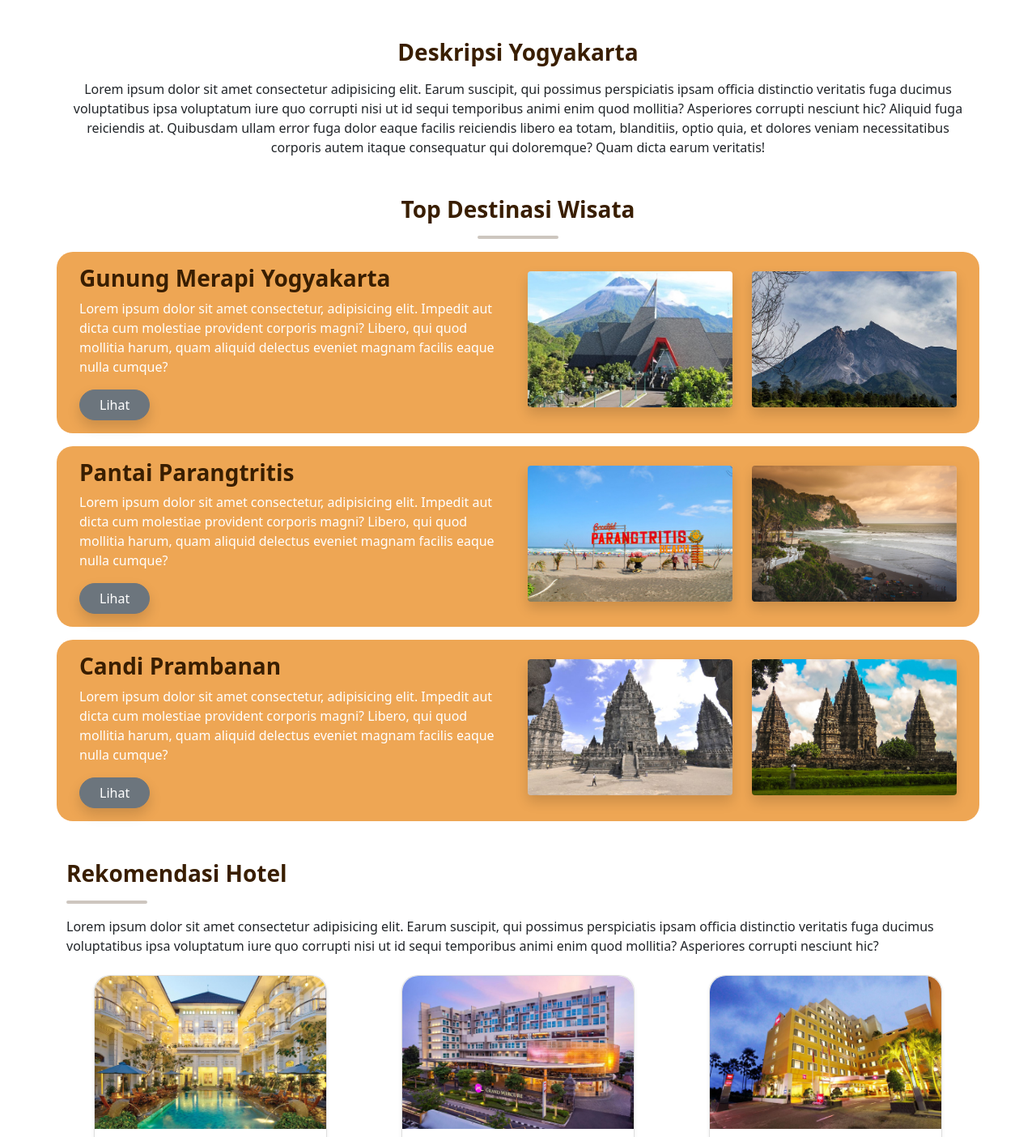
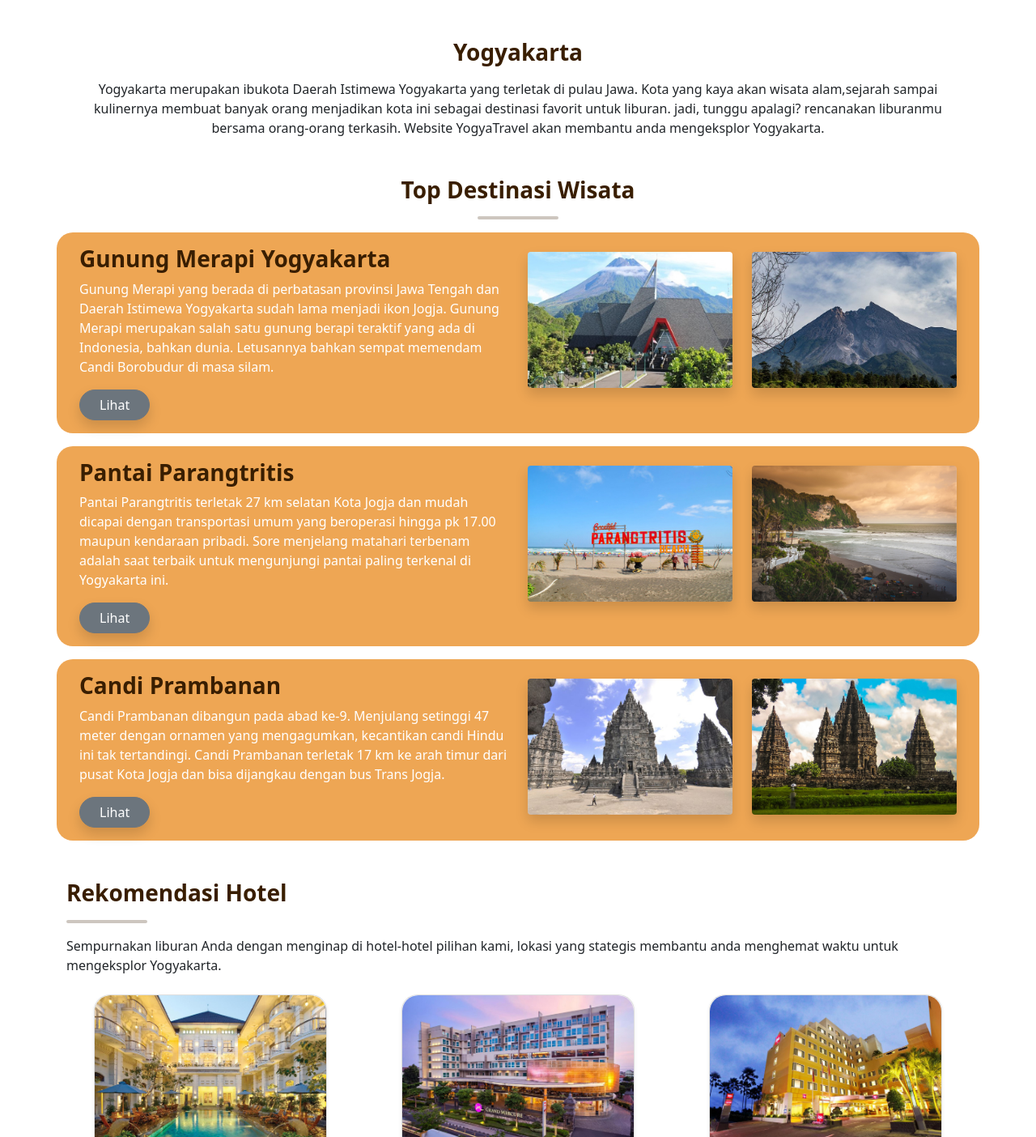
Before and after one commit to ikaaglna/TR_YogyaTravel, a plain HTML site: page TR_Landing Page/index.html in a window 1280 px wide. Shown: the part 800-2204 px from the top of the page at 81% size. Drawn offline with nearby package versions, Linux system fonts and the light colour scheme.

Commit message:
Landing page(teks)

```diff
--- a/TR_Landing Page/index.html
+++ b/TR_Landing Page/index.html
@@ -126,11 +126,9 @@
 
     <!-- Konten -->
     <div class="container mt-5">
-      <h3 class="text-center Wtext"><b>Deskripsi Yogyakarta</b></h3>
+      <h3 class="text-center Wtext"><b>Yogyakarta</b></h3>
       <p class="text-center mt-3">
-        Lorem ipsum dolor sit amet consectetur adipisicing elit. Earum suscipit, qui possimus perspiciatis ipsam officia distinctio veritatis fuga ducimus voluptatibus ipsa voluptatum iure quo corrupti nisi ut id sequi temporibus animi enim
-        quod mollitia? Asperiores corrupti nesciunt hic? Aliquid fuga reiciendis at. Quibusdam ullam error fuga dolor eaque facilis reiciendis libero ea totam, blanditiis, optio quia, et dolores veniam necessitatibus corporis autem itaque
-        consequatur qui doloremque? Quam dicta earum veritatis!
+       Yogyakarta merupakan ibukota Daerah Istimewa Yogyakarta yang terletak di pulau Jawa. Kota yang kaya akan wisata alam,sejarah sampai kulinernya membuat banyak orang menjadikan kota ini sebagai destinasi favorit untuk liburan. jadi, tunggu apalagi? rencanakan liburanmu bersama orang-orang terkasih. Website YogyaTravel akan membantu anda mengeksplor Yogyakarta.
       </p>
     </div>
 
@@ -142,7 +140,7 @@
         <div class="col-lg-6 col-md-12 col-sm-12">
           <h3><b>Gunung Merapi Yogyakarta</b></h3>
           <p class="text-white">
-            Lorem ipsum dolor sit amet consectetur, adipisicing elit. Impedit aut dicta cum molestiae provident corporis magni? Libero, qui quod mollitia harum, quam aliquid delectus eveniet magnam facilis eaque nulla cumque?
+            Gunung Merapi yang berada di perbatasan provinsi Jawa Tengah dan Daerah Istimewa Yogyakarta sudah lama menjadi ikon Jogja. Gunung Merapi merupakan salah satu gunung berapi teraktif yang ada di Indonesia, bahkan dunia. Letusannya bahkan sempat memendam Candi Borobudur di masa silam.
           </p>
           <a href="" class="btn btn-secondary shadow text-white rounded-pill px-4">Lihat</a>
         </div>
@@ -158,7 +156,7 @@
         <div class="col-lg-6 col-md-12 col-sm-12">
           <h3><b>Pantai Parangtritis</b></h3>
           <p class="text-white">
-            Lorem ipsum dolor sit amet consectetur, adipisicing elit. Impedit aut dicta cum molestiae provident corporis magni? Libero, qui quod mollitia harum, quam aliquid delectus eveniet magnam facilis eaque nulla cumque?
+            Pantai Parangtritis terletak 27 km selatan Kota Jogja dan mudah dicapai dengan transportasi umum yang beroperasi hingga pk 17.00 maupun kendaraan pribadi. Sore menjelang matahari terbenam adalah saat terbaik untuk mengunjungi pantai paling terkenal di Yogyakarta ini.
           </p>
           <a href="" class="btn btn-secondary shadow text-white rounded-pill px-4">Lihat</a>
         </div>
@@ -174,7 +172,7 @@
         <div class="col-lg-6 col-md-12 col-sm-12">
           <h3><b>Candi Prambanan</b></h3>
           <p class="text-white">
-            Lorem ipsum dolor sit amet consectetur, adipisicing elit. Impedit aut dicta cum molestiae provident corporis magni? Libero, qui quod mollitia harum, quam aliquid delectus eveniet magnam facilis eaque nulla cumque?
+            Candi Prambanan dibangun pada abad ke-9. Menjulang setinggi 47 meter dengan ornamen yang mengagumkan, kecantikan candi Hindu ini tak tertandingi. Candi Prambanan terletak 17 km ke arah timur dari pusat Kota Jogja dan bisa dijangkau dengan bus Trans Jogja.
           </p>
           <a href="" class="btn btn-secondary shadow text-white rounded-pill px-4">Lihat</a>
         </div>
@@ -194,8 +192,7 @@
       <hr class="hrJudulL" />
 
       <p class="mt-3">
-        Lorem ipsum dolor sit amet consectetur adipisicing elit. Earum suscipit, qui possimus perspiciatis ipsam officia distinctio veritatis fuga ducimus voluptatibus ipsa voluptatum iure quo corrupti nisi ut id sequi temporibus animi enim
-        quod mollitia? Asperiores corrupti nesciunt hic?
+      Sempurnakan liburan Anda dengan menginap di hotel-hotel pilihan kami, lokasi yang stategis membantu anda menghemat waktu untuk mengeksplor Yogyakarta.
       </p>
     </div>
 
--- a/styleKategori.css
+++ b/styleKategori.css
@@ -73,7 +73,7 @@ p {
 .banner-image3 {
   /* background-image: url(img/gambar/gambar1.jpg); */
   background: linear-gradient(0deg, rgba(0, 0, 0, 0.35), rgba(0, 0, 0, 0.35)),
-    url(images/Gunung/merapi2.jpg);
+    url(images/Gunung/8.jpg);
   background-size: cover;
 }
 
```
Also changed, not shown: images/Gunung/8.jpg (added).
